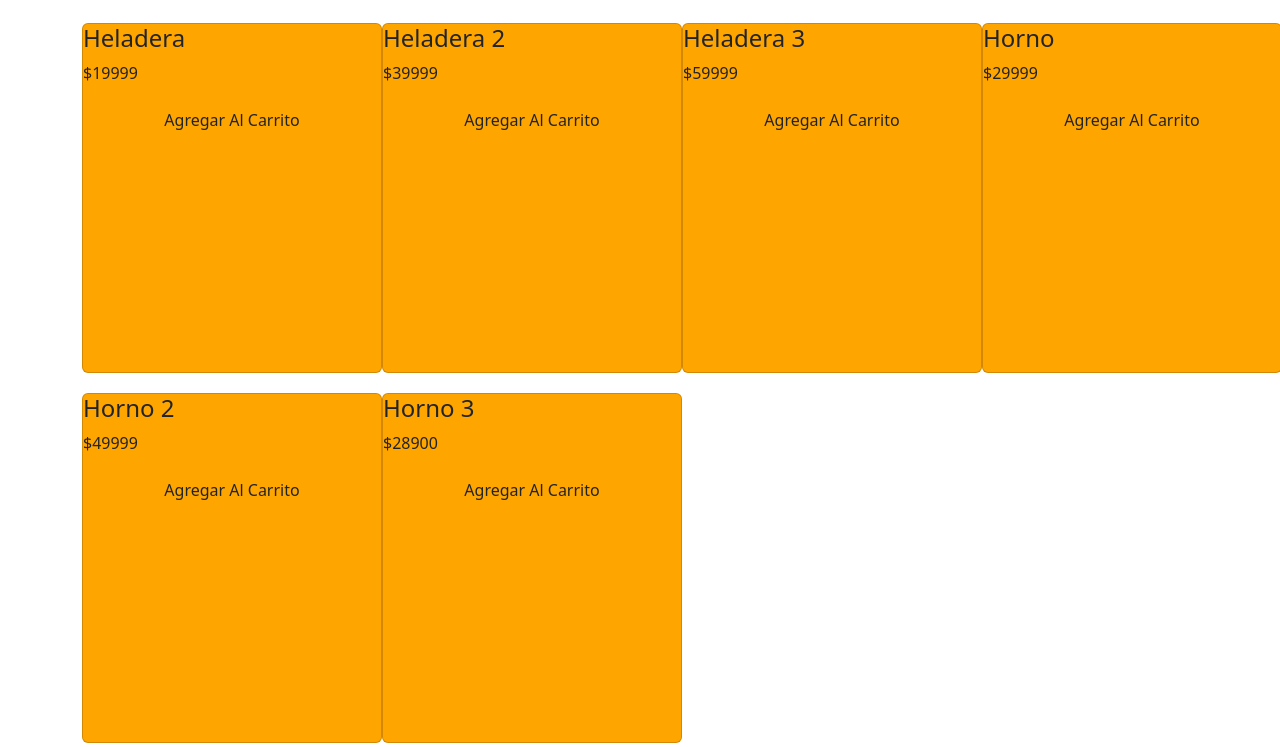
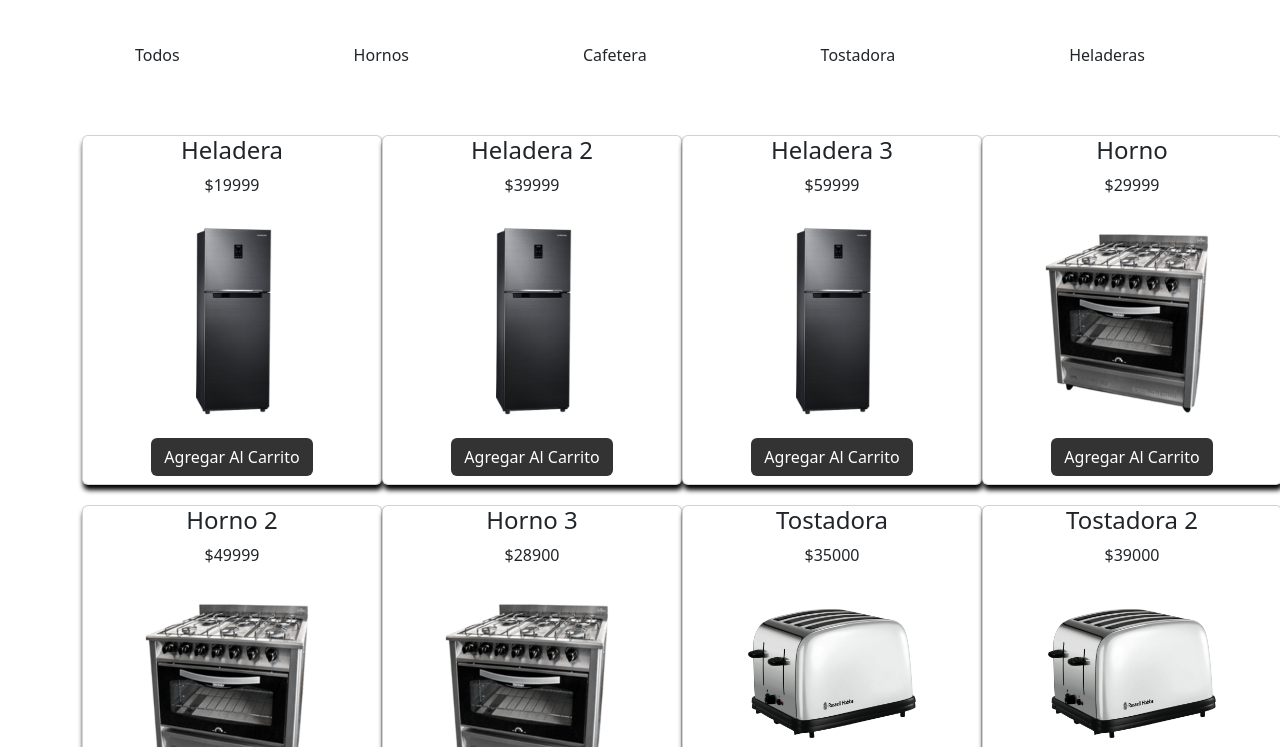
Before and after one commit to IsmaelCerrudo/CoderEcommerce, a plain HTML site: page index.html in a window 1280 px wide. Shown: the part 53-800 px from the top of the page. Drawn offline with nearby package versions, Linux system fonts and the light colour scheme.

Commit message:
Agregar Libreria

```diff
--- a/index.html
+++ b/index.html
@@ -5,17 +5,30 @@
     <meta http-equiv="X-UA-Compatible" content="IE=edge">
     <meta name="viewport" content="width=device-width, initial-scale=1.0">
     <link rel="stylesheet" href="https://cdn.jsdelivr.net/npm/bootstrap@5.2.1/dist/css/bootstrap.min.css">
+    <link rel="stylesheet" type="text/css" href="https://cdn.jsdelivr.net/npm/toastify-js/src/toastify.min.css">
     <link rel="stylesheet" href="styles/index.css">
     <title>Document</title>
 </head>
 <body>
     <h1 class="text-center">Mi tienda</h1>
-    <div class="container"></div>
+    <div>
+        <ul class="d-flex list-unstyled justify-content-around m-5">
+            <li class="all">Todos</li>
+            <li class="hornos">Hornos</li>
+            <li class="cafeteras">Cafetera</li>
+            <li class="tostadoras">Tostadora</li>
+            <li class="heladeras">Heladeras</li>
+        </ul>
+    </div>
+    <div class="container">
+
+    </div>
     <h2 class="text-center mt-5">Carrito De Compras</h2>
     <div class="carrito">
 
     </div>
-    <script src="/js/main.js"></script>
+    <script src="js/main.js"></script>
     <script src="https://cdn.jsdelivr.net/npm/bootstrap@5.2.1/dist/js/bootstrap.bundle.min.js"></script>
+    <script type="text/javascript" src="https://cdn.jsdelivr.net/npm/toastify-js"></script>
 </body>
 </html>
--- a/js/main.js
+++ b/js/main.js
@@ -1,33 +1,53 @@
 const stockProductos = [
-    {id: 1, nombre: 'Heladera', precio: 19999},
-    {id: 2, nombre: 'Heladera 2', precio: 39999},
-    {id: 3, nombre: 'Heladera 3', precio: 59999},
-    {id: 4, nombre: 'Horno ', precio: 29999},
-    {id: 5, nombre: 'Horno 2', precio: 49999},
-    {id: 6, nombre: 'Horno 3', precio:28900}
+    {id: 1,tipo:'heladera', nombre: 'Heladera', precio: 19999, img: '../img/heladera.png'},
+    {id: 2,tipo:'heladera', nombre: 'Heladera 2', precio: 39999, img: '../img/heladera.png'},
+    {id: 3,tipo:'heladera', nombre: 'Heladera 3', precio: 59999, img: '../img/heladera.png'},
+    {id: 4,tipo:'horno', nombre: 'Horno ', precio: 29999, img: '../img/horno.png'},
+    {id: 5,tipo:'horno', nombre: 'Horno 2', precio: 49999, img: '../img/horno.png'},
+    {id: 6,tipo:'horno', nombre: 'Horno 3', precio:28900, img: '../img/horno.png'},
+    {id: 7,tipo:'tostadora', nombre: 'Tostadora', precio: 35000, img: '../img/tostadora.png'},
+    {id: 8,tipo:'tostadora', nombre: 'Tostadora 2', precio:39000, img: '../img/tostadora.png'},
+    {id: 9,tipo:'tostadora', nombre: 'Tostadora 3', precio:49999, img: '../img/tostadora.png'},
+    {id: 10,tipo:'cafetera', nombre: 'Cafetera', precio: 12000, img: '../img/cafetera.png'},
+    {id: 11,tipo:'cafetera', nombre: 'Cafetera 2', precio:10000, img: '../img/cafetera.png'},
+    {id: 12,tipo:'cafetera', nombre: 'Cafetera 3', precio:31200, img: '../img/cafetera.png'}
 ]
 
 
 const container = document.querySelector(".container");
 const carritoDiv = document.querySelector(".carrito");
+const all = document.querySelector('.all');
+const tostadoras = document.querySelector('.tostadoras');
+const cafeteras = document.querySelector('.cafeteras');
+const heladeras = document.querySelector('.heladeras');
+const hornos = document.querySelector(".hornos");
 const carrito = JSON.parse(localStorage.getItem("carrito")) || [];
 //Funcion creadora de cards
-function crearCards(){
-
-    stockProductos.forEach(product => {
-        container.innerHTML += `<div class="card">
-        <h4>${product.nombre}</h4>
-        <p>$${product.precio}</p>
-        <button class="btn" id ="btn-agregar${product.id}">Agregar Al Carrito</button>
+function crearCards(array){
+    container.innerHTML = ''
+    array.forEach(product => {
+        container.innerHTML += `<div class="card d-flex flex-column ">
+        <h4 class="text-center">${product.nombre}</h4>
+        <p class="text-center">$${product.precio}</p>
+        <img src="${product.img}" class="card-img m-auto">
+        <button class="btn m-auto" id ="btn-agregar${product.id}">Agregar Al Carrito</button>
         </div>`
     })
-    agregarFuncionAlBoton();
+    agregarFuncionAlBoton(array);
 }
 //Funcion al apretar cualquier boton se ejecute agregarAlCarrito
-function agregarFuncionAlBoton(){
-    stockProductos.forEach(product =>{
+function agregarFuncionAlBoton(array){
+    array.forEach(product =>{
         document.querySelector(`#btn-agregar${product.id}`).addEventListener('click', ()=>{
+            Toastify({
+
+                text: `Se agrego una unidad de ${product.nombre}`,
+
+                duration: 3000
+
+                }).showToast();
             agregarAlCarrito(product);
+            console.log(product)
         })
     })
 }
@@ -65,12 +85,43 @@ function renderCarrito(){
  function funcionEliminar() {
      carrito.forEach(product =>{
          document.querySelector(`#btn-eliminar${product.id}`).addEventListener('click', ()=>{
+            //LLamar a tostify
+            Toastify({
+
+                text: `Se elimino con exito el producto ${product.nombre}`,
+
+                duration: 3000
+
+                }).showToast();
              let indice = carrito.findIndex(el => el.id === product.id);
              carrito.splice(indice, 1);
              renderCarrito();
          })
      })
  }
+//Filtrados
+ hornos.addEventListener('click', (product) => {
+    const filtroHorno = stockProductos.filter(el => el.tipo === 'horno');
+    crearCards(filtroHorno);
+ })
+
+ heladeras.addEventListener('click', (product) => {
+    const filtroHeladeras = stockProductos.filter(el => el.tipo === 'heladera');
+    crearCards(filtroHeladeras);
+ })
+ cafeteras.addEventListener('click', (product) => {
+    const filtroCafeteras = stockProductos.filter(el => el.tipo === 'cafetera');
+    crearCards(filtroCafeteras);
+ })
+ tostadoras.addEventListener('click', (product) => {
+    const filtroTostadora = stockProductos.filter(el => el.tipo === 'tostadora');
+    crearCards(filtroTostadora);
+ })
+
+ all.addEventListener('click', () => {
+    crearCards(stockProductos);
+ })
+
 
 //forma sumar precio con array nuevo para no modificar el precio original(En proceso)
 // function sumarPrecioCarrito(){
@@ -79,5 +130,8 @@ function renderCarrito(){
 //         console.log(producto.precio)
 //     })
 // }
+
+
+
 renderCarrito();
-crearCards();
+crearCards(stockProductos);
--- a/styles/index.scss
+++ b/styles/index.scss
@@ -1,3 +1,4 @@
+
 .container{
     display:grid;
     grid-template-columns: repeat(4,1fr);
@@ -5,7 +6,16 @@
         margin-top: 20px;
         width: 300px;
         height:350px;
-        background-color: orange;
+        background-color:#fff;
+        box-shadow: 1px 5px 5px rgba(0,0,0);
+        .card-img{
+            margin-left: 20%;
+            width:200px;
+        }
+        .btn{
+            color: #fff;
+            background-color: rgba(0,0,0,0.8) ;
+        }
     }
 }
 .carrito{
```
Also changed, not shown: img/cafetera.png (added), img/heladera.png (added), img/horno.png (added), img/tostadora.png (added), styles/index.css, 1 other file.
